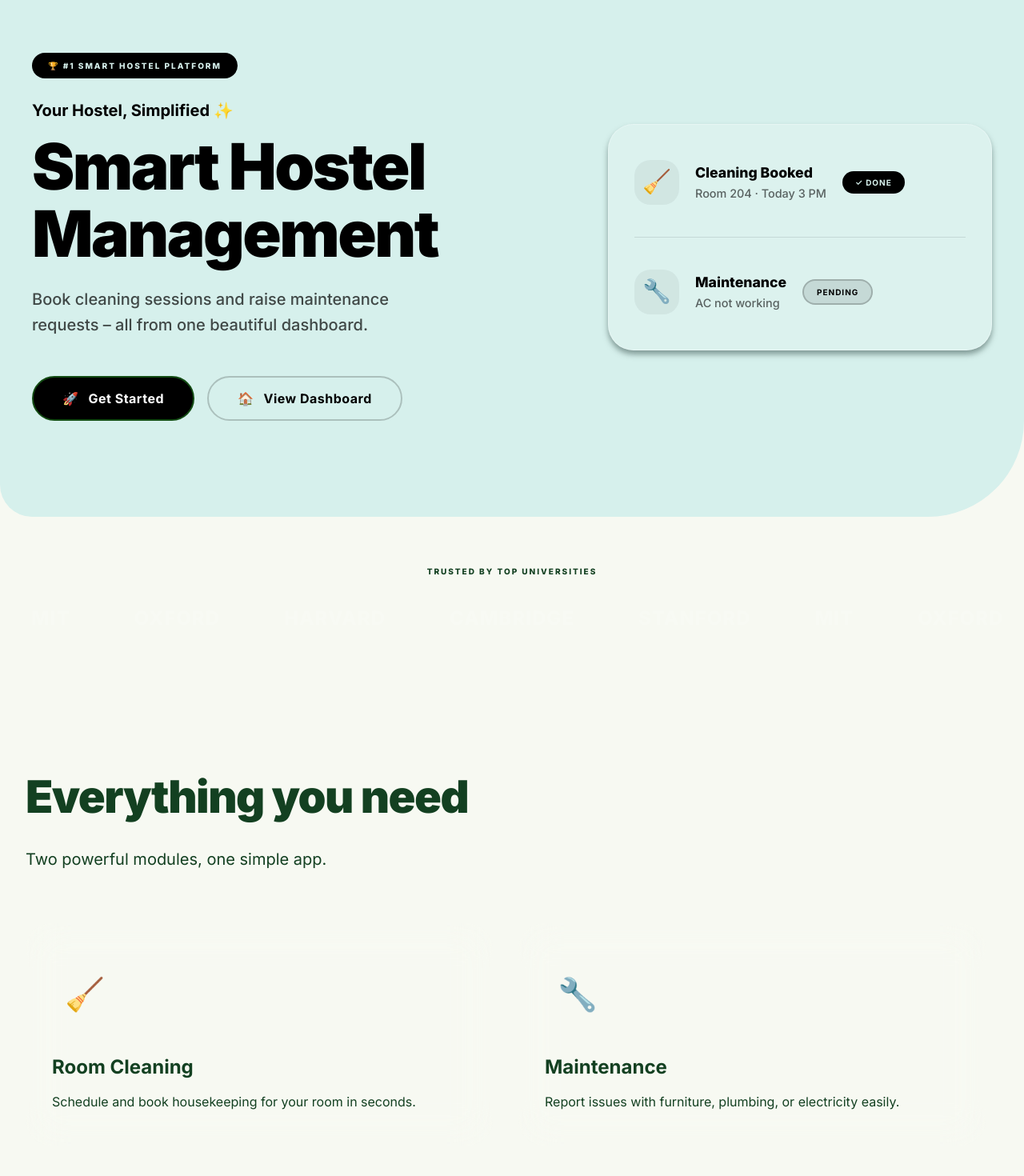
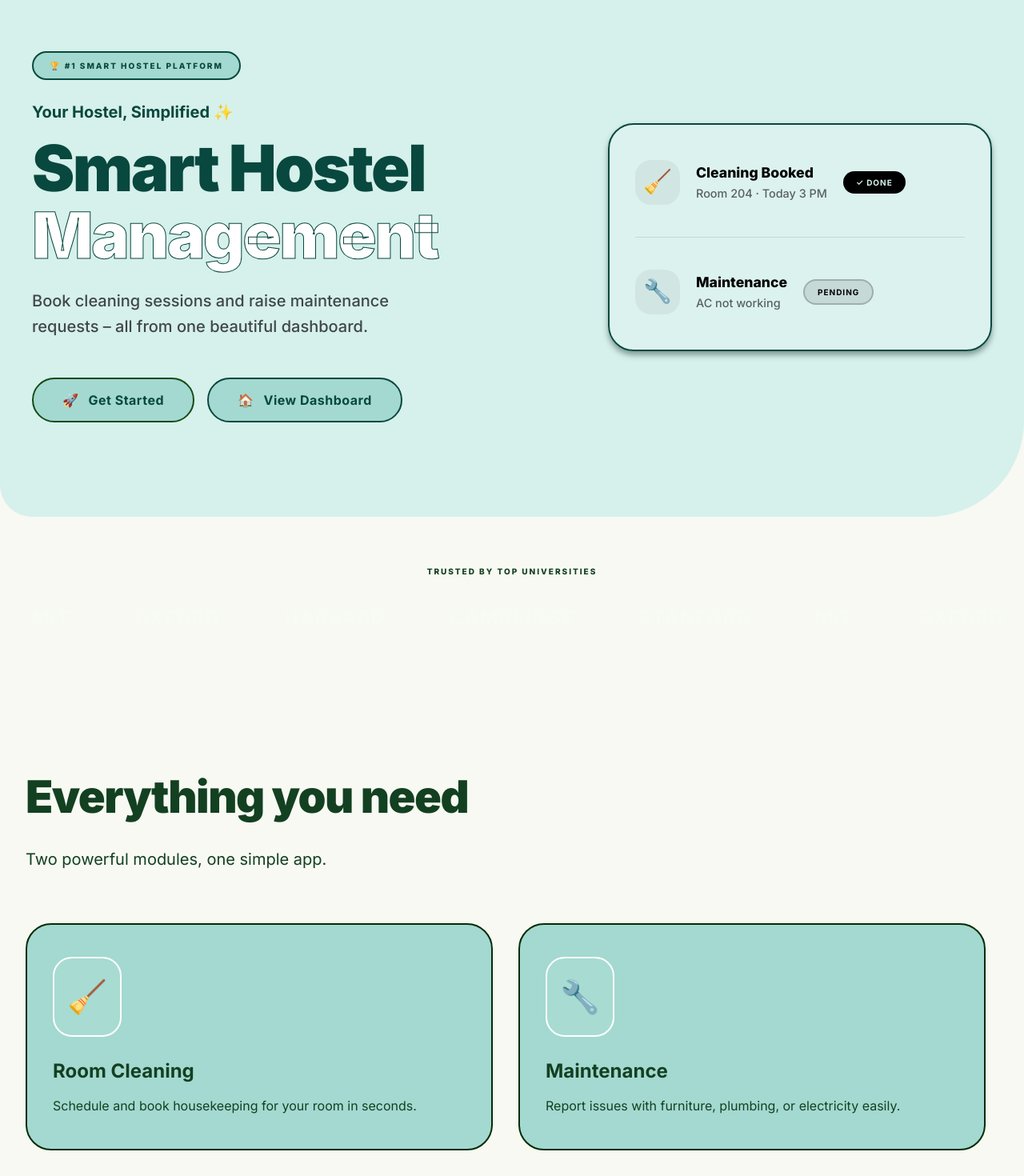
Before and after one commit to Aryan68798/DormCare, a React (Vite) app: page / in a window 1280 px wide. Shown: the part 160-1630 px from the top of the page at 80% size. Built offline with nearby package versions, Linux system fonts and the light colour scheme.

Commit message:
Latest Version

```diff
--- a/src/Pages/Landing.css
+++ b/src/Pages/Landing.css
@@ -39,8 +39,8 @@
 
 .trust-badge {
   display: inline-block;
-  background: #000;
-  color: var(--cyber-yellow);
+  background: #a3d9d0;
+  color: #08483e;
   font-size: 10px;
   font-weight: 800;
   text-transform: uppercase;
@@ -48,11 +48,13 @@
   padding: 8px 20px;
   border-radius: var(--radius-pill);
   margin-bottom: 24px;
+
+  border: 2px solid #08483e;
 }
 
 .hero-eyebrow {
   display: block;
-  color: #000;
+  color: #08483e;
   font-size: 1.25rem;
   font-weight: 700;
   margin-bottom: 12px;
@@ -63,11 +65,14 @@
   font-weight: 900;
   line-height: 1.05;
   letter-spacing: -2.5px;
-  color: #000; /* Massive black text on yellow */
+  color: #08483e; /* Massive black text on yellow */
   margin-bottom: 24px;
+
 }
 .hero-title-accent {
-  color: #000;
+  color: #ffff;
+  font-weight: 300px;
+  -webkit-text-stroke: 1px #08483e;
 }
 
 .hero-description {
@@ -87,16 +92,17 @@
 
 /* For hero buttons on yellow background */
 .hero-actions .btn-primary {
-  background: #000;
-  color: #FFF;
+  background: #a3d9d0;
+  color: #08483e;
 }
 .hero-actions .btn-primary:hover {
   box-shadow: 0 10px 30px rgba(0,0,0,0.3);
 }
 
 .hero-actions .btn-outline {
-  border-color: rgba(0,0,0,0.2);
-  color: #000;
+  border: 2px solid #08483e;
+  color: #08483e;
+  background-color: #a3d9d0;
 }
 .hero-actions .btn-outline:hover {
   border-color: #000;
@@ -114,7 +120,7 @@
   background: rgba(255, 255, 255, 0.15);
   backdrop-filter: blur(32px);
   -webkit-backdrop-filter: blur(32px);
-  border: 1px solid rgba(255, 255, 255, 0.3);
+  border: 2px solid #08483e;
   border-radius: 32px;
   padding: 32px;
   box-shadow: var(--shadow-glass);
@@ -237,9 +243,9 @@
 }
 
 .feature-card {
-  background: rgba(255, 255, 255, 0.02);
+  background:  #a3d9d0;
   backdrop-filter: blur(24px);
-  border: 1px solid rgba(255, 255, 255, 0.05);
+  border: 2px solid rgb(5, 44, 5);
   border-radius: var(--radius-lg);
   padding: 40px 32px;
   cursor: pointer;
@@ -257,6 +263,7 @@
   margin-bottom: 24px;
   display: inline-block;
   background: rgba(255, 255, 255, 0.05);
+  border: 2px solid white;
   padding: 16px;
   border-radius: 24px;
 }
@@ -279,7 +286,11 @@
   flex-direction: column;
   align-items: center;
   gap: 24px;
-  background: var(--deep-onyx);
+  background: #7eb9af;
+  border-radius: 5%;
+  border-color: #08483e;
+  border:2px solid;
+
 }
 .landing-footer h2 {
   font-size: 4rem;
--- a/src/index.css
+++ b/src/index.css
@@ -202,11 +202,12 @@ h3 { font-size: 1.5rem; font-weight: 700; }
   font-weight: 700;
   transition: var(--transition);
   letter-spacing: 0.5px;
+  background: #a3d9d0;
 }
 
 /* Primary filled */
 .btn-primary {
-  background: #d2e6e3;
+  background: #a3d9d0;
   color: #235034;
 }
 .btn-primary:hover {
```
